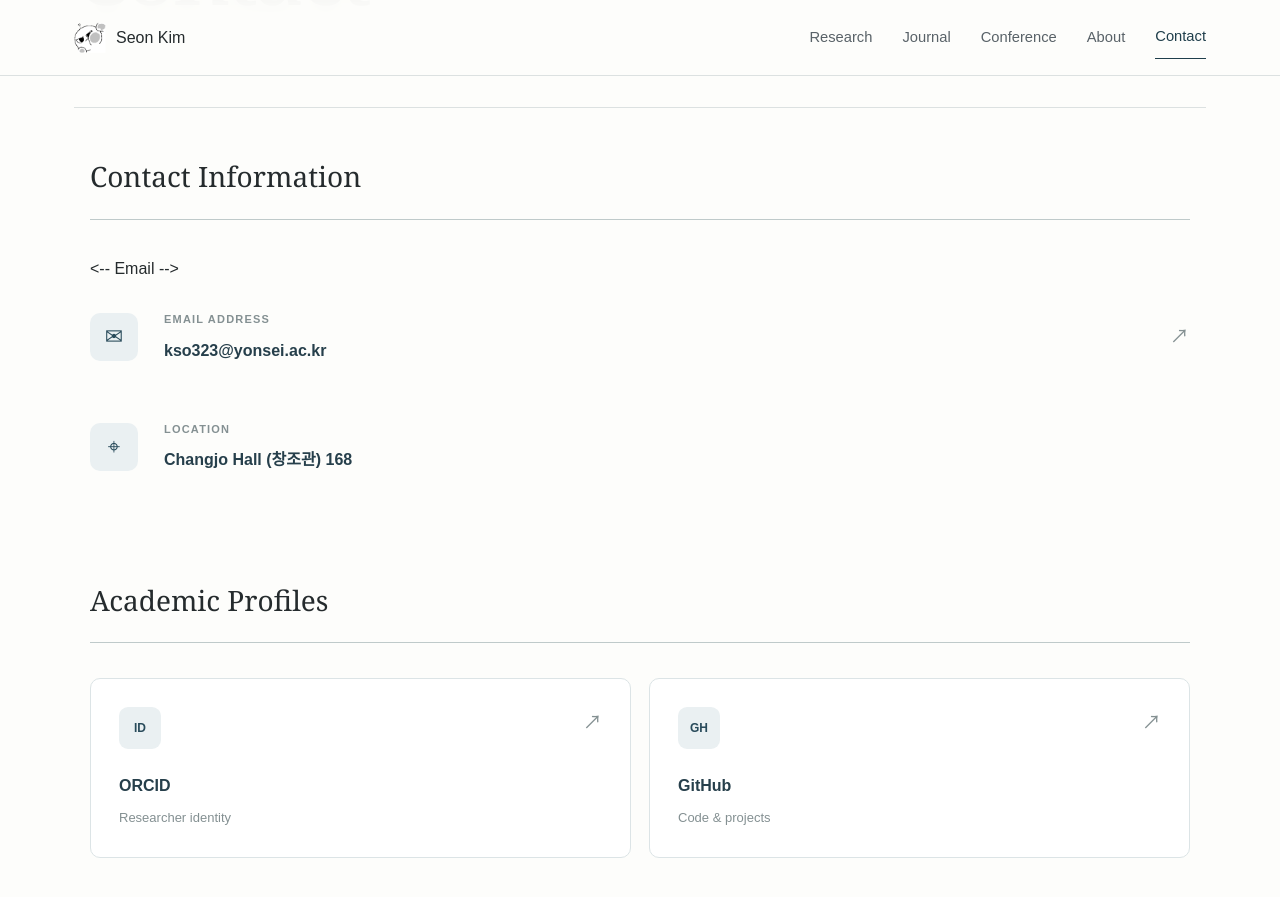
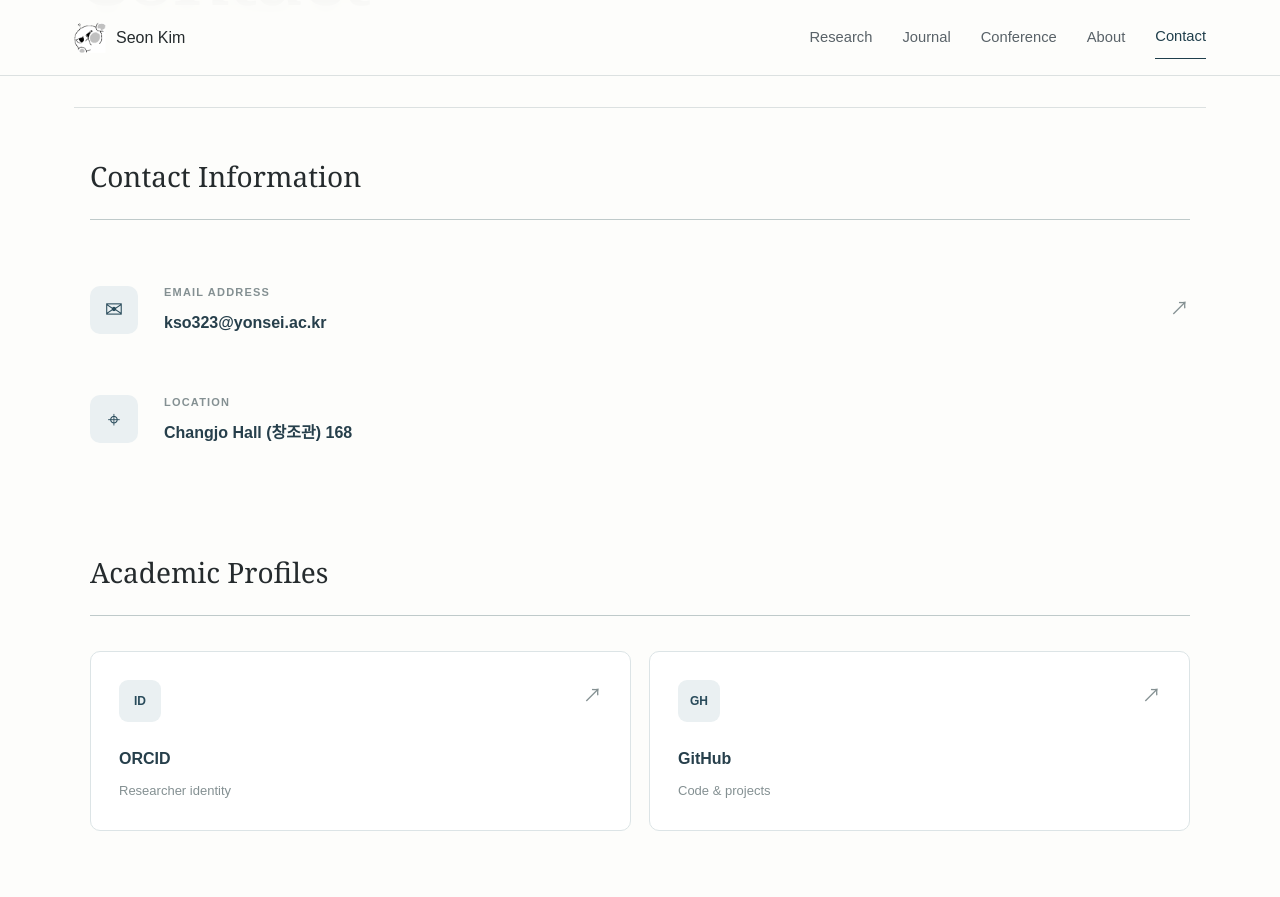
Before and after one commit to KSO012/KSO012.github.io, a Jekyll site: the page built from contact.md, in a window 1280 px wide and 900 px high, scrolled down 305 px. Shown: the top 897 px of the window. Built offline with Jekyll 4.4.1, drawn with Linux system fonts in a browser that asks for light colours.

Commit message:
Update contact.md

```diff
--- a/contact.md
+++ b/contact.md
@@ -20,7 +20,7 @@ permalink: /contact/
       <h2>Contact Information</h2>
     </div>
 
-    <-- Email -->
+    <!-- Email -->
     <a class="contact-item"
        href="mailto:kso323@yonsei.ac.kr">
 
```
